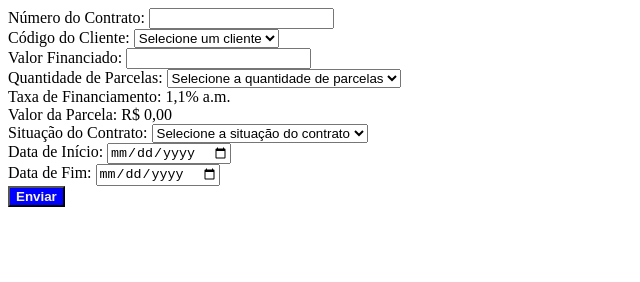
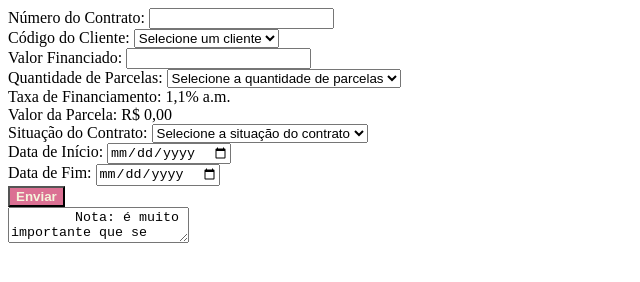
Before and after one commit to carolineschererr/calculos-javascript, a plain HTML site: page index.html in a window 1280 px wide. Shown: the whole page, without its empty margins (0-640 px from the left). Drawn offline with nearby package versions, Linux system fonts and the light colour scheme.

Commit message:
incrementos no HTML

```diff
--- a/index.html
+++ b/index.html
@@ -5,7 +5,7 @@
     <meta charset="utf-8">
     <title>Formulário de Contrato</title>
     <script src="https://code.jquery.com/jquery-3.6.0.min.js"></script>
-    <script src="javascript.js"type="module" defer></script>
+    <script src="javascript.js" type="module" defer></script>
     <link rel="stylesheet" href="style.css">
 </head>
 
@@ -26,7 +26,7 @@
         </div>
         <div>
             <label for="valorFinanciado">Valor Financiado:</label>
-            <input type="number" id="valorFinanciado" name="valorFinanciado" min="1000" required>
+            <input type="number" id="valorFinanciado" name="valorFinanciado" min="100" required>
         </div>
         <div>
             <label for="quantidadeParcelas">Quantidade de Parcelas:</label>
@@ -58,14 +58,52 @@
         </div>
         <div>
             <label for="dataInicio">Data de Início:</label>
-            <input type="date" id="dataInicio" name="dataInicio" required>
+            <input type="date" id="dataInicio" name="dataInicio">
         </div>
         <div>
             <label for="dataFim">Data de Fim:</label>
-            <input type="date" id="dataFim" name="dataFim" required>
+            <input type="date" id="dataFim" name="dataFim">
         </div>
         <button type="submit">Enviar</button>
     </form>
+
+    <textarea>
+        Nota: é muito importante que se faça empréstimos com boas taxas.
+    div class="container">
+        div class="coluna">
+            select id="cboCliente" value="{@cod_cliente}" formatar="classeJS.formatarCbo">/select>
+            clone retornolista.linha value="{@cod_cliente},{@tipo_pessoa}" html="{@cod_cliente_formatado} - {@nome_cliente}">
+        /div>
+    /div>
+
+    formatarCbo: function(dados){
+        if(dados.tipo_pessoa == 'F'){
+            dados.cod_cliente_formatado = 'formatacao de cpf. dar substring(2)';
+        }
+        else if(dados.tipo_pessoa == 'J'){
+            dados.cod_cliente_formatado = 'formatacao de cnpj';
+        }
+    },
+
+    clicarIncluir:function(){
+        if(!/*coisas do sistema*/){
+            return false;
+        }
+
+        var parms = /*sistema*/ 'parametros';
+        parms.num_contrato = $('#txtNumContrato').val().trim();
+        // lero lero
+
+        var array = $('#cboCliente').val().split(','); //porque é o que tem em value
+        parms.cod_cliente = array[0];
+        if(array[1] == 'F'){
+            parms.tipo_pessoa = 'F';
+        } else if(array[1] == 'J'){
+            parms.tipo_pessoa = 'J';
+        }
+        //continua a função
+    }
+</textarea>
 </body>
 
 </html>
--- a/style.css
+++ b/style.css
@@ -1,5 +1,5 @@
 button {
-    background-color: blue;
+    background-color: palevioletred;
     color: beige;
     font-weight: bold;
 }
@@ -8,3 +8,7 @@ button {
     border: 50px;
     align-items: center;
 }
+
+textarea{
+    height: 50%;
+}
```
